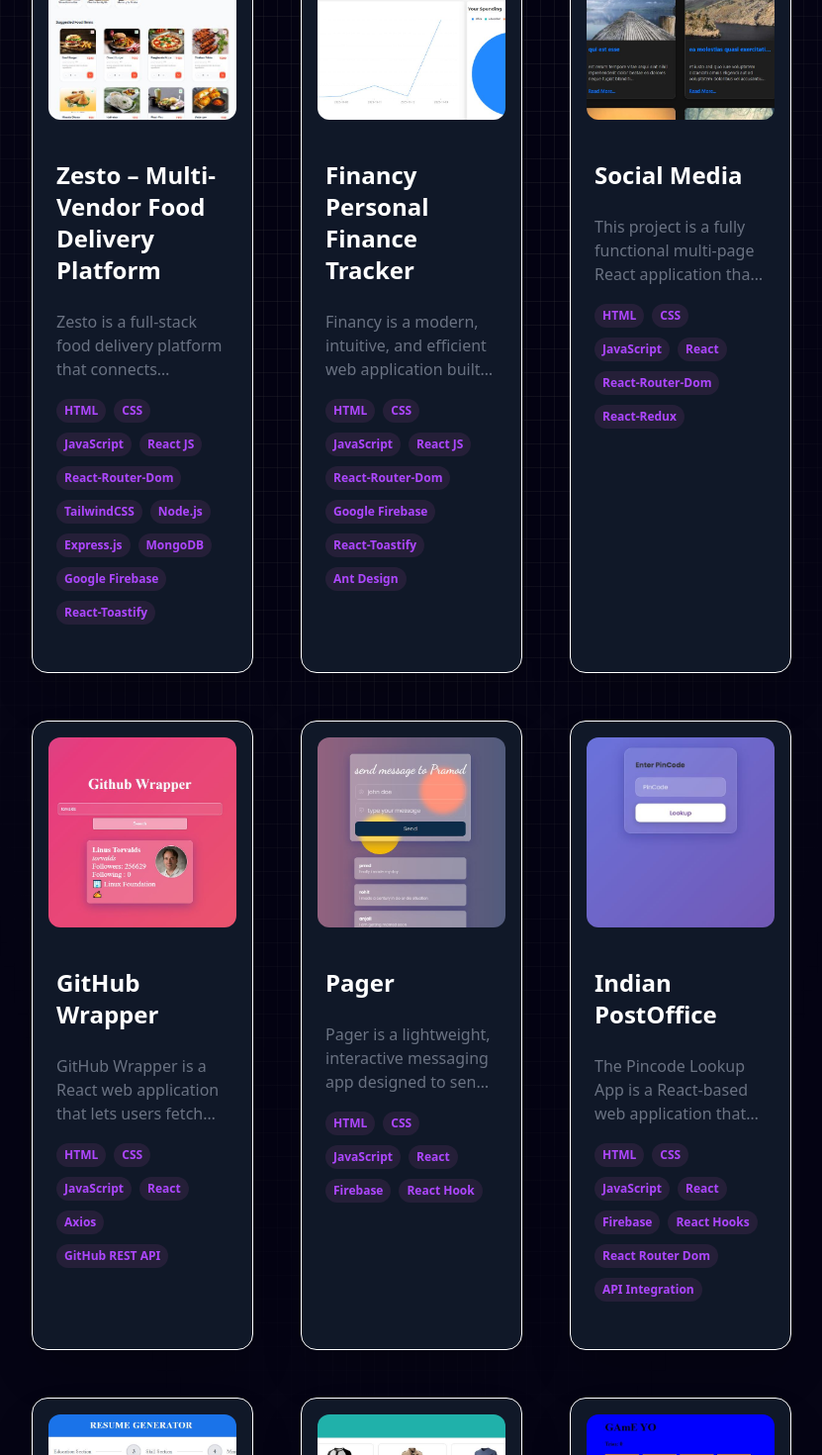
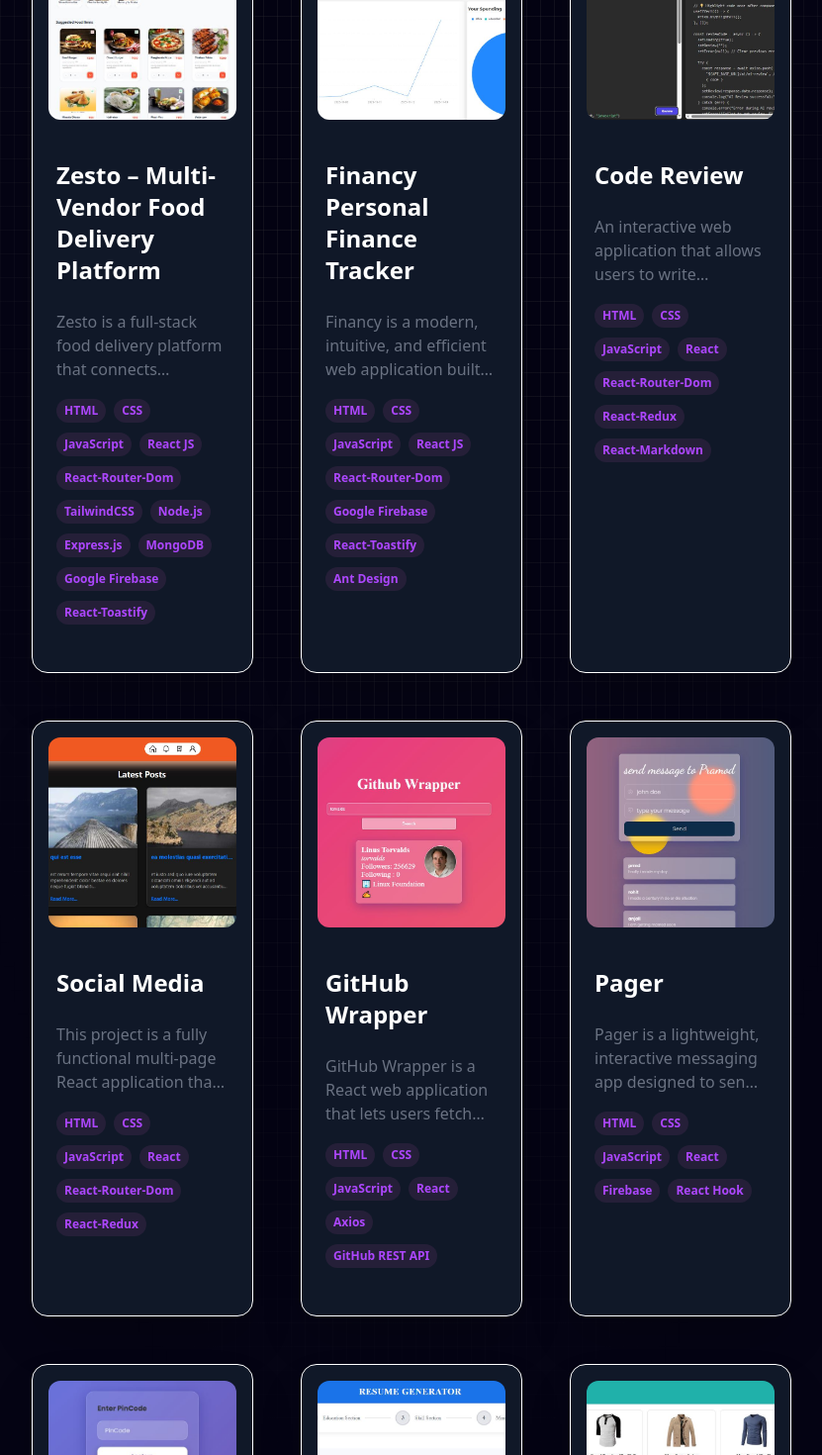
Before and after one commit to prmd04/My-Portfolio, a React (Vite) app: page / in a window 1280 px wide. Shown: the part 2480-3950 px from the top of the page at 99% size, without its empty margins (224-1055 px from the left). Built offline with nearby package versions, Linux system fonts and the light colour scheme.

Commit message:
resume change

```diff
--- a/src/components/About/About.jsx
+++ b/src/components/About/About.jsx
@@ -57,7 +57,7 @@ const About = () => {
 
           {/* Resume Button */}
           <a
-            href="https://drive.google.com/file/d/14XYPlaoATjhu8kjlUnrzhUSZsbhzRXRE/view?usp=drive_link"
+            href="https://drive.google.com/file/d/1ZDFx3blyFD59BGyacCTOtg1RA8_S1HkB/view?usp=sharing"
             target="_blank"
             rel="noopener noreferrer"
             className="inline-block text-white py-3 px-8 rounded-full mt-5 text-lg font-bold transition duration-300 transform hover:scale-105"
--- a/src/components/Constant.jsx
+++ b/src/components/Constant.jsx
@@ -23,6 +23,7 @@ import vercelLogo from '../assets/tech_logo/vercel.png';
 import axiosLogo from '../assets/tech_logo/axios.png'
 import zesto from '../assets/project_pic/zesto.JPG'
 import financy from '../assets/project_pic/financy.JPG'
+import codeReviw from '../assets/project_pic/code-review.JPG'
 import socialmedia from '../assets/project_pic/socialmedia.JPG'
 import githubwrapper from '../assets/project_pic/githubwrapper.JPG'
 import pager from '../assets/project_pic/pager.JPG'
@@ -101,6 +102,16 @@ export const projects = [
       tags: ["HTML", "CSS", "JavaScript", "React JS", "React-Router-Dom","Google Firebase","React-Toastify","Ant Design"],
       github: "https://github.com/prmd04/Financy-Personal-finance-Tracker",
       webapp: "https://financy-personal-finance-tracker-prmd.netlify.app/",
+    },
+     {
+      id: 10,
+      title: "Code Review",
+      description:
+        "An interactive web application that allows users to write JavaScript code and receive instant AI-powered feedback, suggestions, and improvements in a structured markdown format.",
+       image: codeReviw,
+      tags: ["HTML", "CSS", "JavaScript", "React", "React-Router-Dom", "React-Redux","React-Markdown"],
+      github: "https://github.com/prmd04/code-review",
+      webapp: "https://code-review-xawa.onrender.com",
     },
     {
       id: 1,
```
Also changed, not shown: src/assets/project_pic/code-review.JPG (added).
